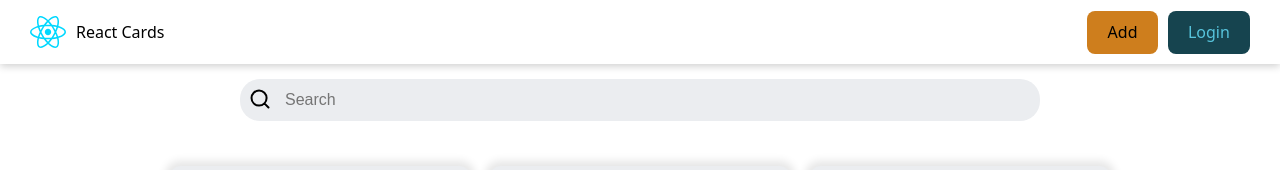
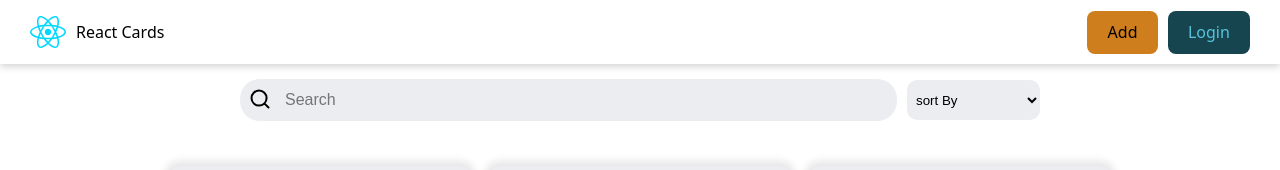
Before and after one commit to ReactProjects69/react-question-cards, a React (Vite) app: page / in a window 1280 px wide. Shown: the top 170 px of the page. Built offline with nearby package versions, Linux system fonts and the light colour scheme; data requests are answered from the project's data file.

Commit message:
Sort logic
Sort control added
Sort logic implemented

```diff
--- a/src/pages/HomePage/HomePage.module.css
+++ b/src/pages/HomePage/HomePage.module.css
@@ -8,3 +8,25 @@
     align-items: center;
     gap: 10px;
 }
+
+.noCardsInfo {
+    width: fit-content;
+    margin: 0 auto;
+}
+
+.select {
+    height: 40px;
+    padding: 5px;
+    border-radius: 10px;
+    border: none;
+    outline: none;
+    background-color: var(--card-bg-color);
+    color: var(--text-color);
+    flex-grow: 1;
+}
+
+@media (max-width: 576px) {
+    .controlsContainer {
+        flex-wrap: wrap-reverse;
+    }
+}
--- a/src/pages/HomePage/HomePage.tsx
+++ b/src/pages/HomePage/HomePage.tsx
@@ -1,6 +1,6 @@
 import cls from './HomePage.module.css';
 import { API_URL } from '../../constants';
-import { ChangeEvent, useEffect, useState } from 'react';
+import { ChangeEvent, useEffect, useMemo, useState } from 'react';
 import { QuestionCardList } from '../../components/QuestionCardList';
 import { Loader } from '../../components/Loader';
 import { useFetch } from '../../hooks/useFetch.ts';
@@ -10,6 +10,7 @@ import { SearchInput } from '../../components/SearchInput';
 export function HomePage() {
     const [questions, setQuestions] = useState<QuestionCardType[]>([]);
     const [search, setSearch] = useState('');
+    const [sortSelectValue, setSortSelectValue] = useState('');
 
     const [getQuestions, isLoading, error] = useFetch(async (url) => {
         const response = await fetch(`${API_URL}/${url}`);
@@ -19,23 +20,47 @@ export function HomePage() {
         return questions;
     });
 
+    const cards = useMemo(() => {
+        return questions.filter((question: QuestionCardType) =>
+            question.question.toLowerCase().includes(search.trim().toLowerCase()),
+        );
+    }, [questions, search]);
+
     useEffect(() => {
-        getQuestions('react');
-    }, []);
+        getQuestions(`react?${sortSelectValue}`);
+    }, [sortSelectValue]);
 
     const onSearchChangeHandler = (e: ChangeEvent<HTMLInputElement>) => {
-        console.log(e.target.value);
         setSearch(e.target.value);
+    };
+
+    const onSortChangeHandler = (e: ChangeEvent<HTMLSelectElement>) => {
+        setSortSelectValue(e.target.value);
     };
 
     return (
         <>
             <div className={cls.controlsContainer}>
                 <SearchInput value={search} onChange={onSearchChangeHandler} />
+
+                <select
+                    value={sortSelectValue}
+                    onChange={onSortChangeHandler}
+                    className={cls.select}
+                >
+                    <option value="">sort By</option>
+                    <hr />
+                    <option value={`_sort=level`}>level ASC</option>
+                    <option value={`_sort=-level`}>level DESC</option>
+                    <option value={`_sort=completed`}>completed ASC</option>
+                    <option value={`_sort=-completed`}>completed DESC</option>
+                </select>
             </div>
             {isLoading && <Loader />}
             {error && <p>{error}</p>}
-            <QuestionCardList cards={questions} />
+            {cards.length == 0 && <p className={cls.noCardsInfo}>No Cards ...</p>}
+
+            <QuestionCardList cards={cards} />
         </>
     );
 }
```
